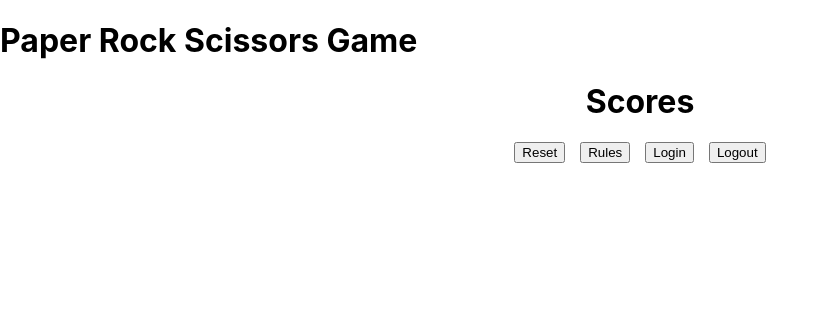
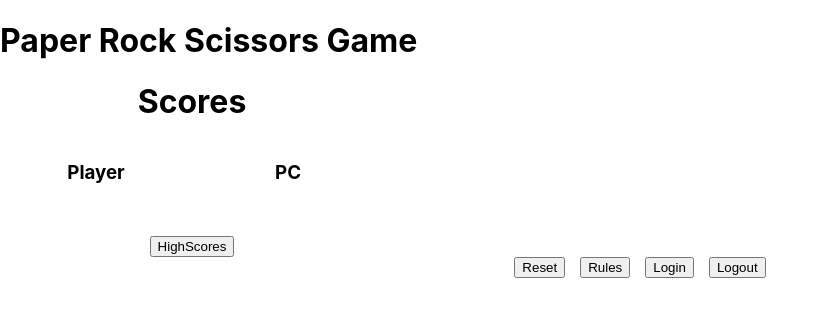
Before and after one commit to Daigtas/PRS-Game-Frontend-, a React (Create React App) app: page / in a window 1280 px wide. Shown: the top 316 px of the page, without its empty margins (0-827 px from the left). Built offline with nearby package versions, Linux system fonts and the light colour scheme.

Commit message:
GameScore update

```diff
--- a/src/components/ScoreBoard/GameScores/GameScores.css
+++ b/src/components/ScoreBoard/GameScores/GameScores.css
@@ -1,5 +1,22 @@
 .game-scores-wrapper{
     text-align: center;
+    width: 30%;
 
 
 }
+.scores {
+    display: grid;
+    grid-template-columns: repeat(2, 1fr);
+    justify-content: center;
+    text-align: center;
+}
+
+.score-box{
+    display:flex;
+    flex-direction: column;
+
+}
+
+.score-box h3, p{
+    text-align: center;
+}
--- a/src/components/ScoreBoard/GameScores/GameScores.jsx
+++ b/src/components/ScoreBoard/GameScores/GameScores.jsx
@@ -1,11 +1,19 @@
 import React from "react";
 import "./GameScores.css"
 import TitleBar from "./TitleBar";
+import ScoreBox from "./ScoreBox";
+import Button from "../../../tools/Button";
 
 const GameScores = () => {
     return(
         <div className="game-scores-wrapper">
             <TitleBar/>
+            <div className="scores">
+                <ScoreBox title = "Player"/>
+                <ScoreBox title = "PC"/>
+            </div>
+            <Button>HighScores</Button>
+
         </div>
     )
 }
--- a/src/components/ScoreBoard/GameScores/ScoreBox.jsx
+++ b/src/components/ScoreBoard/GameScores/ScoreBox.jsx
@@ -1,8 +1,11 @@
 import React from "react";
 
-const ScoreBox = () => {
+const ScoreBox = ({title, score}) => {
 return (
-    <></>
+    <div className="score-box">
+      <h3>{title}</h3>
+      <p>{score}</p>
+    </div>
 )
 };
 export default ScoreBox;
```
